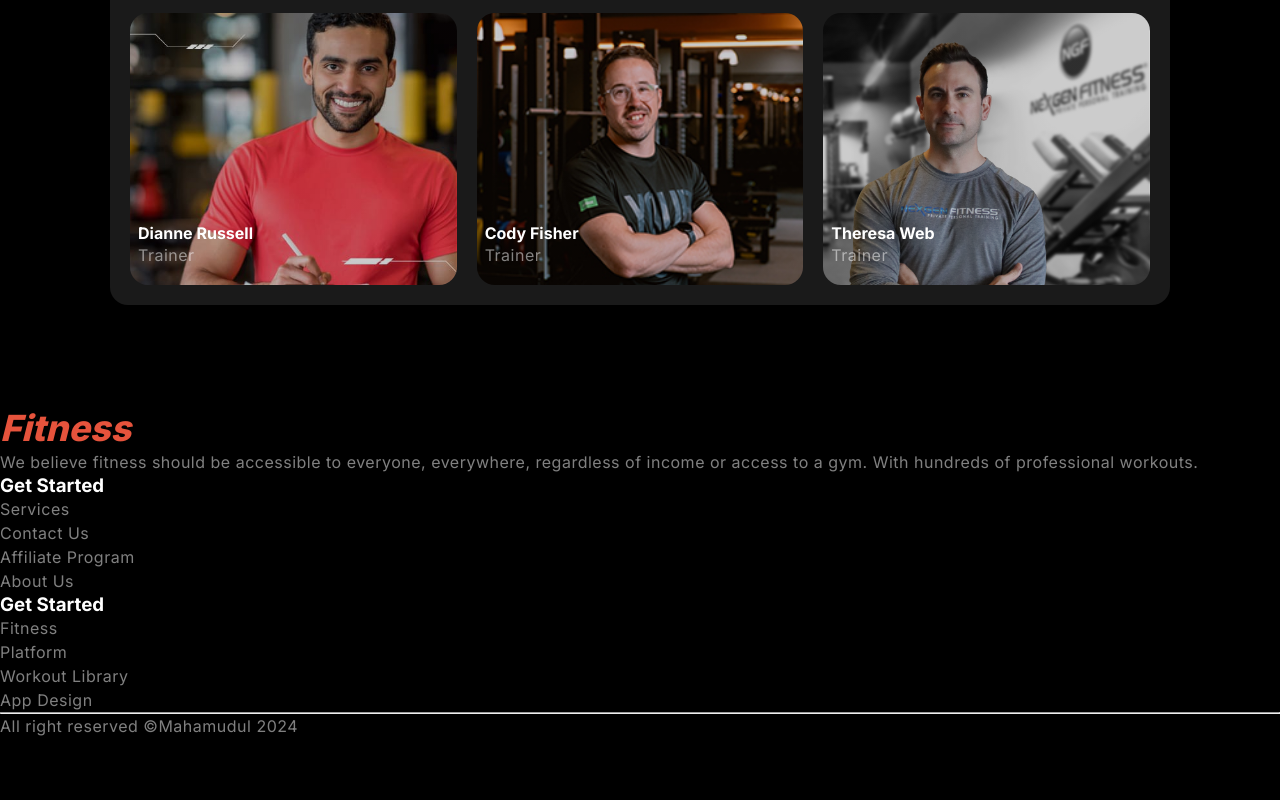
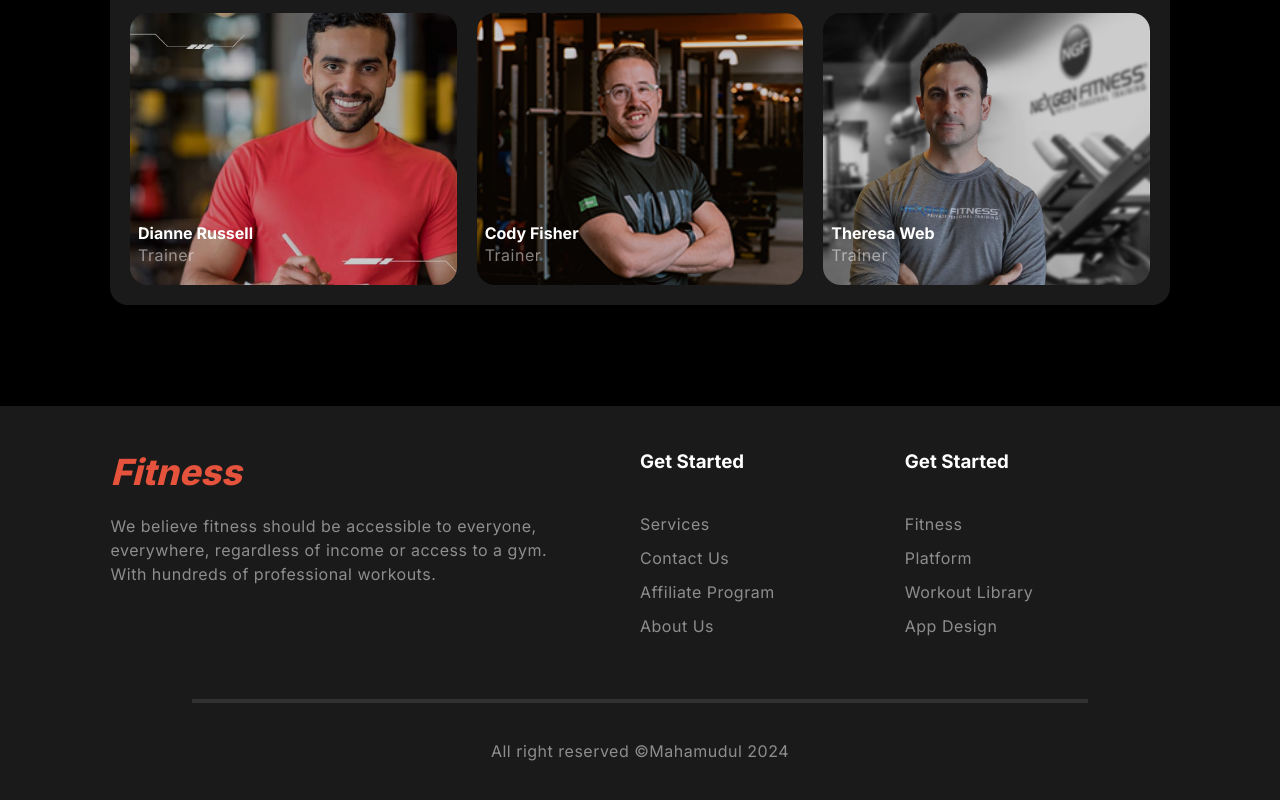
Before and after one commit to Dev-Mahamudul/fitness-landing-page-responsive, a plain HTML site: page index.html in a window 1280 px wide. Shown: the part 3794-4594 px from the top of the page. Before the commit the page ends 4532 px from the top, so only its background shows below. Drawn offline with Linux system fonts and the light colour scheme.

Commit message:
add footer css

```diff
--- a/style/style.css
+++ b/style/style.css
@@ -557,3 +557,45 @@ header{
 
  }
  /* end team field  */
+
+
+/* start footer field  */
+footer{
+    width: 100%;
+    height: 50vh;
+    background: rgba(255, 255, 255, 0.1);
+    display: flex;
+    flex-direction: column;
+    justify-content: center;
+    align-items: center;
+ }
+ .footer-box{
+    width: 1059px;
+    height: 249px;
+    display: grid;
+    grid-template-columns: repeat(2,1fr);
+ }
+ .footer-menu {
+    display: grid;
+    grid-template-columns: repeat(2,1fr);
+ }
+ .footer-content > .logo {
+    margin-bottom: 20px;
+ }
+ .footer-content {
+    padding-right: 80px;
+ }
+ .menu-1 > ul > li,
+ .menu-2 > ul >li {
+    margin: 10px 0;
+ }
+ .menu-1 > h3,
+ .menu-2 > h3 {
+    margin-bottom: 39px;
+ }
+ hr {
+    width: 70%;
+    margin-bottom: 36px;
+    border: 2px solid rgba(255, 255, 255, 0.1);
+ }
+ /* end footer field  */
```
